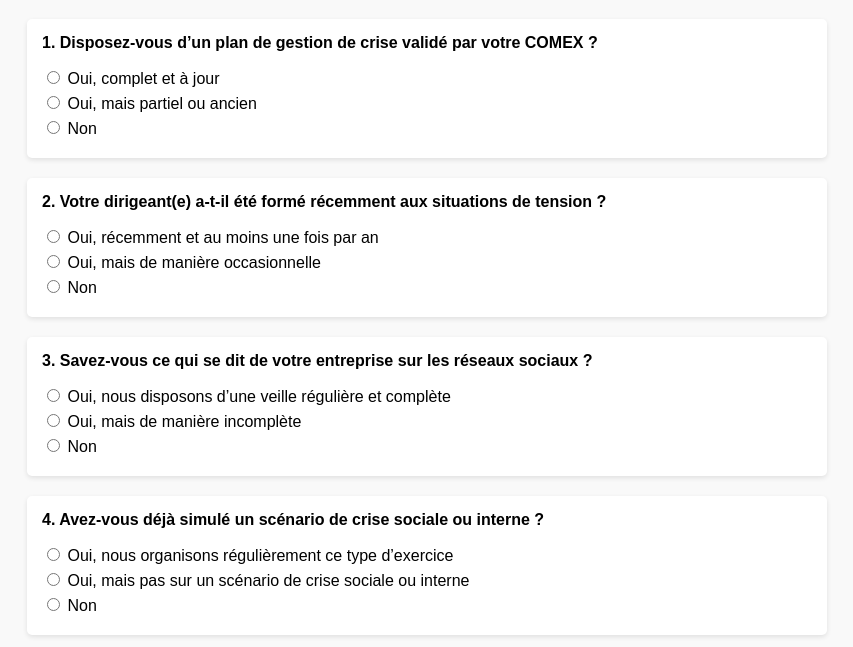
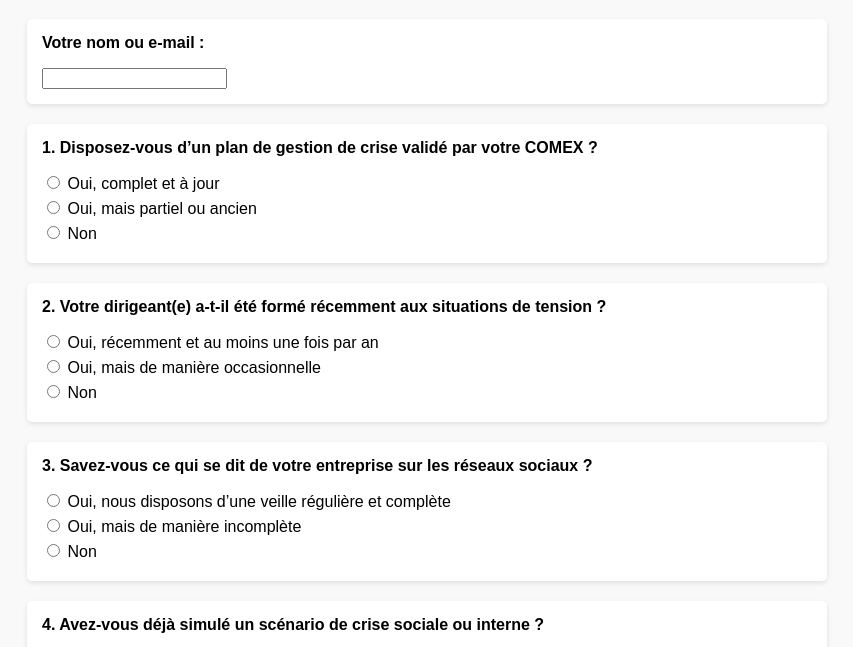
Before and after one commit to sarahjumeau2505/Questionnaire-crise-, a plain HTML site: page index.html in a window 1280 px wide. Shown: the part 81-728 px from the top of the page, without its empty margins (213-1066 px from the left). Drawn offline with Linux system fonts and the light colour scheme.

Commit message:
Update index.html

```diff
--- a/index.html
+++ b/index.html
@@ -9,6 +9,10 @@
 <body>
     <h1>Questionnaire de gestion de crise</h1>
     <form id="criseForm">
+        <div class="question">
+    <p>Votre nom ou e-mail :</p>
+    <input type="text" id="nom" name="nom" required>
+</div>
         <div class="question">
             <p>1. Disposez-vous d’un plan de gestion de crise validé par votre COMEX ?</p>
             <label><input type="radio" name="q1" value="complet"> Oui, complet et à jour</label>
```
